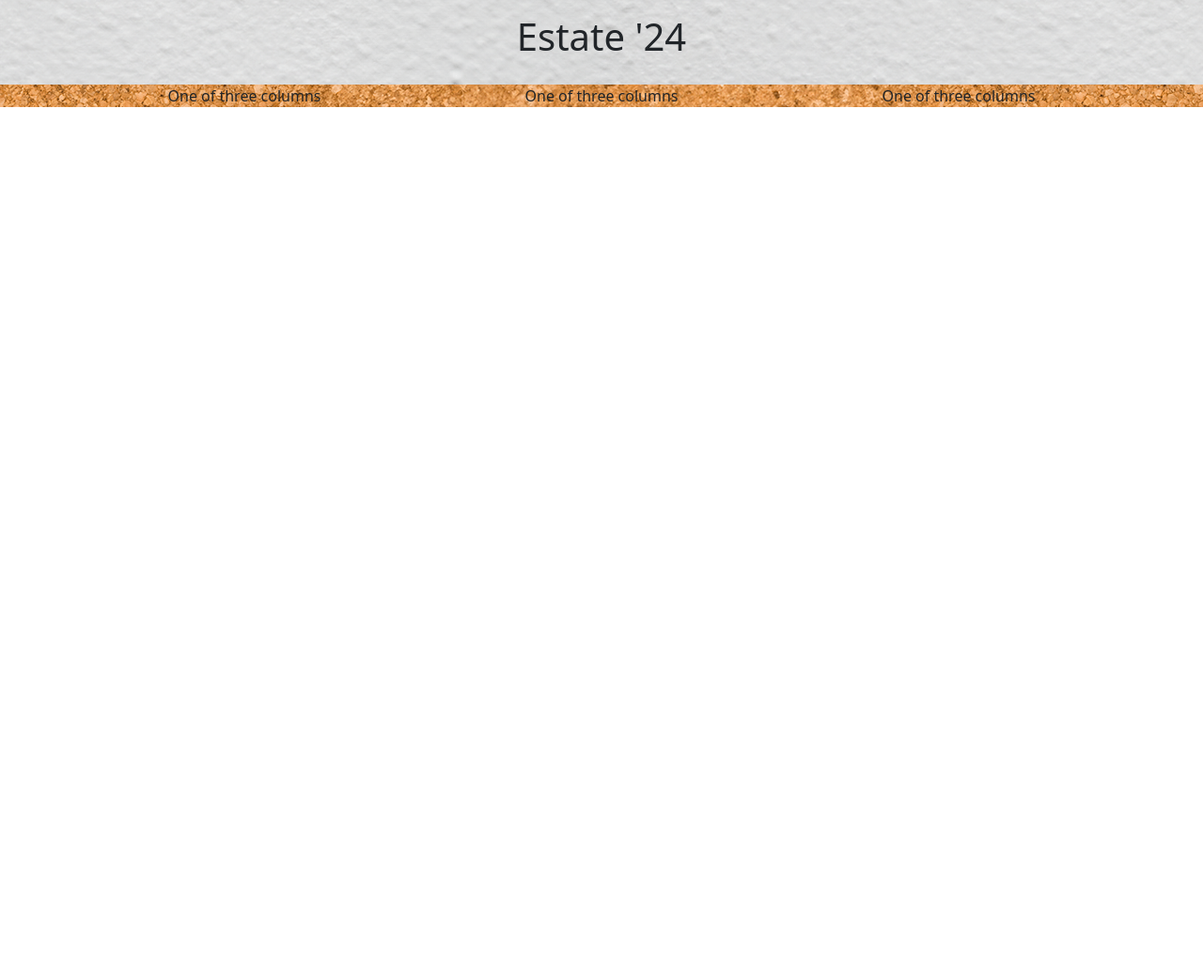
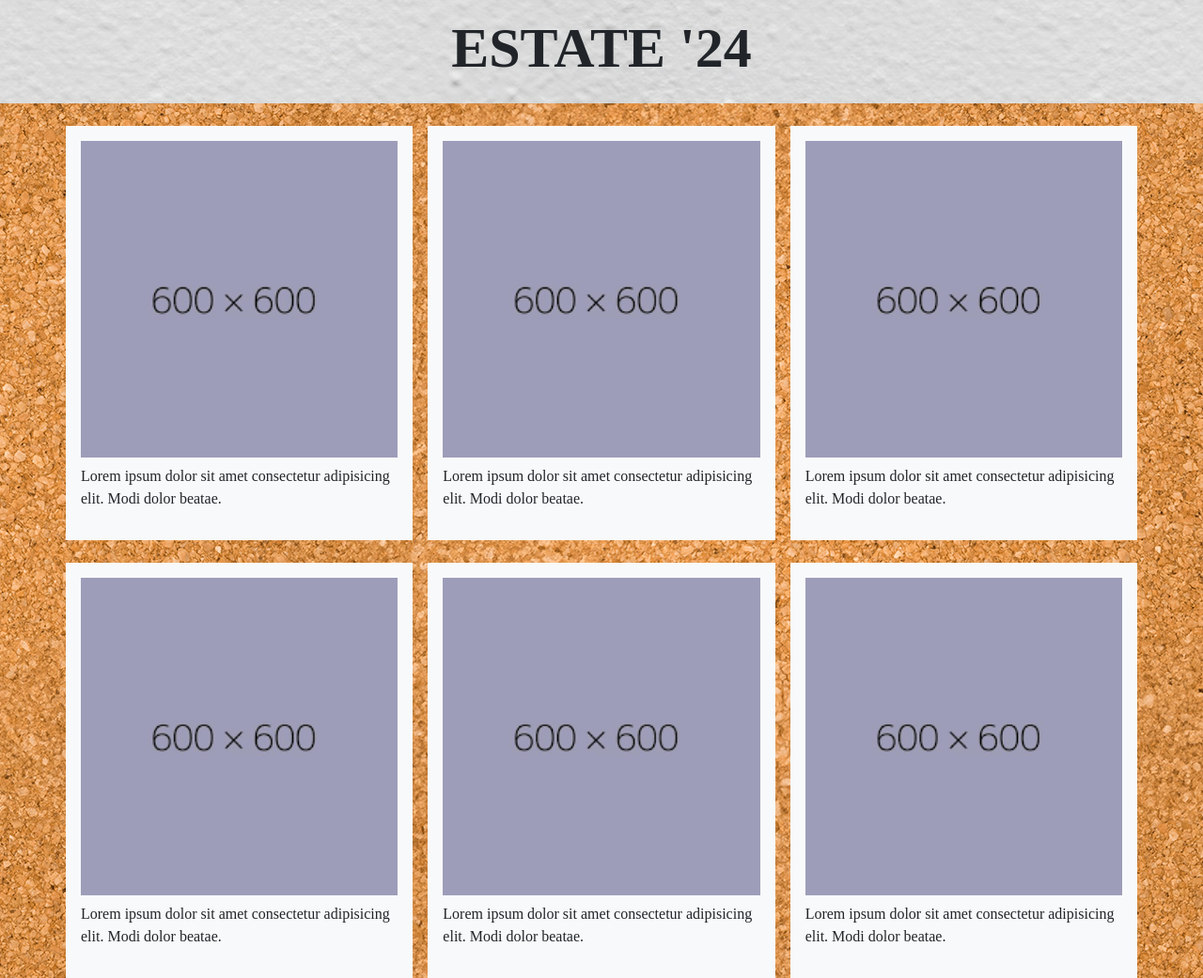
Before and after one commit to alessandrasinigaglia/js-photo-blog, a plain HTML site: page index.html in a window 1280 px wide. Shown: the whole page at 94% size. Before the commit the page ends 800 px from the top, so only its background shows below. Drawn offline with nearby package versions, Linux system fonts and the light colour scheme; a web font is replaced by a local one.

Commit message:
feat: add section

```diff
--- a/css/style.css
+++ b/css/style.css
@@ -2,6 +2,10 @@
     box-sizing: border-box;
     padding: 0;
     margin: 0;
+}
+
+body {
+    font-family: "Edu TAS Beginner";
 }
 
 /*----------
@@ -16,6 +20,7 @@ header {
 .title {
     display: flex;
     justify-content: center;
+    font-size: 60px;
 }
 
 /*----------
@@ -24,4 +29,9 @@ header {
 
 main {
     background-image: url("../img/cork.png");
+    min-height: 750px;
 }
+
+img {
+    width: 100%;
+}
--- a/index.html
+++ b/index.html
@@ -2,34 +2,61 @@
 <html lang="en">
 <head>
     <meta charset="UTF-8">
+    <!-- Google font -->
+    <link rel="preconnect" href="https://fonts.googleapis.com">
+    <link rel="preconnect" href="https://fonts.gstatic.com" crossorigin>
+    <link href="https://fonts.googleapis.com/css2?family=Edu+TAS+Beginner:wght@400..700&display=swap" rel="stylesheet">
+     <!-- Google font -->
     <meta name="viewport" content="width=device-width, initial-scale=1.0">
     <title>Photo Blog</title>
-    <link rel="stylesheet" href="css/style.css">
     <link href="https://cdn.jsdelivr.net/npm/bootstrap@5.3.3/dist/css/bootstrap.min.css" rel="stylesheet" integrity="sha384-QWTKZyjpPEjISv5WaRU9OFeRpok6YctnYmDr5pNlyT2bRjXh0JMhjY6hW+ALEwIH" crossorigin="anonymous">
+    <link rel="stylesheet" href="./css/style.css">
 </head>
 <body>
-    <header>
-        <h1 class="title">Estate '24</h1>
+    <header class="d-flex align-items-center justify-content-center sticky-top">
+        <div>
+            <h1 class="title"><strong>ESTATE '24</strong></h1>
+        </div>
     </header>
     <main>
-        <div class="container text-center">
-            <div class="row align-items-start">
-              <div class="col">
-                One of three columns
-              </div>
-              <div class="col">
-                One of three columns
-              </div>
-              <div class="col">
-                One of three columns
-              </div>
+        <section>
+        <div class="container">
+            <div class="row gap-3">
+                <div class="col bg-light p-3 mt-4">
+                    <img src="./img/images.png" alt="img-600x600">
+                    <p class="mt-2">Lorem ipsum dolor sit amet consectetur adipisicing elit. Modi dolor beatae.</p>
+                </div>
+                <div class="col bg-light p-3 mt-4">
+                    <img src="./img/images.png" alt="img-600x600">
+                    <p class="mt-2">Lorem ipsum dolor sit amet consectetur adipisicing elit. Modi dolor beatae.</p>
+                </div>
+                <div class="col bg-light p-3 mt-4">
+                    <img src="./img/images.png" alt="img-600x600">
+                    <p class="mt-2">Lorem ipsum dolor sit amet consectetur adipisicing elit. Modi dolor beatae.</p>
+                </div>
             </div>
-          </div>
+        </div>
+    </section>
+    <section>
+        <div class="container">
+            <div class="row gap-3">
+                <div class="col bg-light p-3 mt-4">
+                    <img src="./img/images.png" alt="img-600x600">
+                    <p class="mt-2">Lorem ipsum dolor sit amet consectetur adipisicing elit. Modi dolor beatae.</p>
+                </div>
+                <div class="col bg-light p-3 mt-4">
+                    <img src="./img/images.png" alt="img-600x600">
+                    <p class="mt-2">Lorem ipsum dolor sit amet consectetur adipisicing elit. Modi dolor beatae.</p>
+                </div>
+                <div class="col bg-light p-3 mt-4">
+                    <img src="./img/images.png" alt="img-600x600">
+                    <p class="mt-2">Lorem ipsum dolor sit amet consectetur adipisicing elit. Modi dolor beatae.</p>
+                </div>
+            </div>
+        </div>
+    </section>
     </main>
-
-
     <script src="https://cdn.jsdelivr.net/npm/bootstrap@5.3.3/dist/js/bootstrap.bundle.min.js" integrity="sha384-YvpcrYf0tY3lHB60NNkmXc5s9fDVZLESaAA55NDzOxhy9GkcIdslK1eN7N6jIeHz" crossorigin="anonymous"></script>
-    <script src="https://cdn.jsdelivr.net/npm/axios/dist/axios.min.js"></script>
-    <script src="script.js"></script>
+    <script src="./js/script.js"></script>
 </body>
 </html>
```
Also changed, not shown: img/images.png (added).
